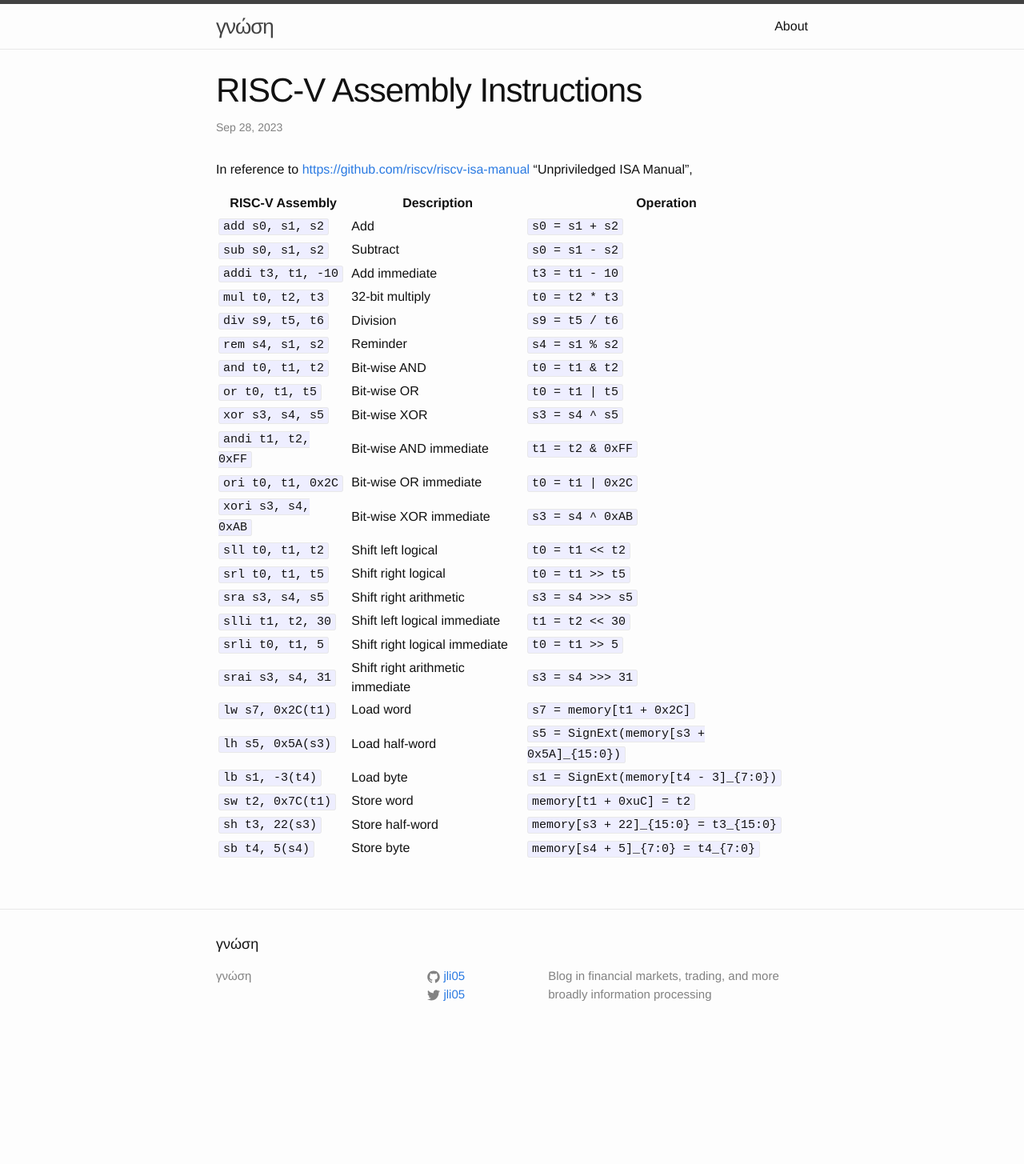
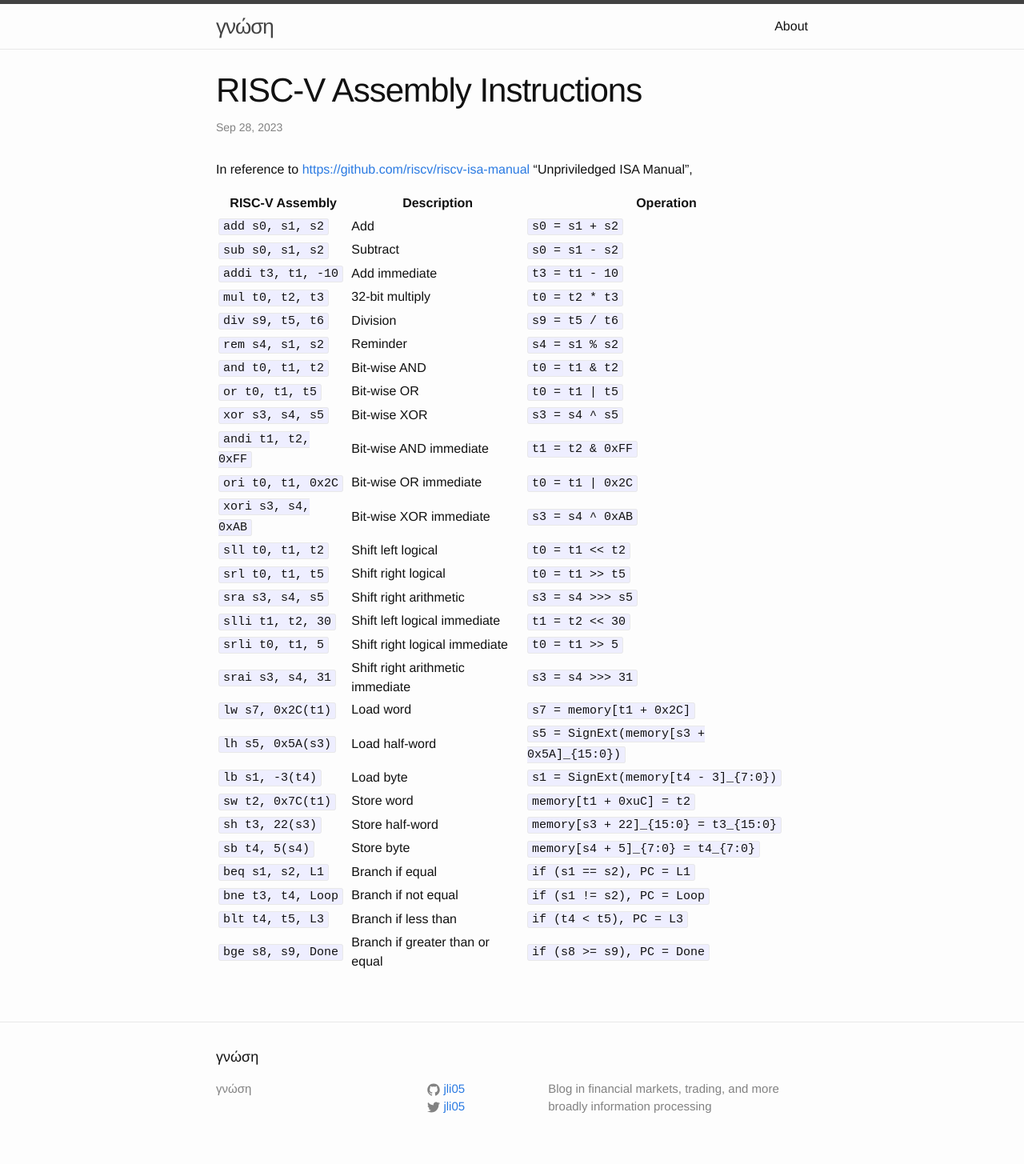
Before and after one commit to jli05/jli05.github.io, a Jekyll site: the page built from _posts/2023-09-28-RISC-V-Assembly-Instructions.md, in a window 1280 px wide. Shown: the whole page at 80% size. Built offline with Jekyll 4.4.1, drawn with Linux system fonts in a browser that asks for light colours; before the commit the page ends 1314 px from its top, so only the background shows below that.

Commit message:
add branch instructions

```diff
--- a/_posts/2023-09-28-RISC-V-Assembly-Instructions.md
+++ b/_posts/2023-09-28-RISC-V-Assembly-Instructions.md
@@ -31,3 +31,7 @@ In reference to [https://github.com/riscv/riscv-isa-manual](https://github.com/r
 | `sw t2, 0x7C(t1)`     | Store word           | `memory[t1 + 0xuC] = t2` |
 | `sh t3, 22(s3)`       | Store half-word      | `memory[s3 + 22]_{15:0} = t3_{15:0}` |
 | `sb t4, 5(s4)`        | Store byte           | `memory[s4 + 5]_{7:0} = t4_{7:0}` |
+| `beq s1, s2, L1`      | Branch if equal      | `if (s1 == s2), PC = L1` |
+| `bne t3, t4, Loop`    | Branch if not equal  | `if (s1 != s2), PC = Loop` |
+| `blt t4, t5, L3`      | Branch if less than  | `if (t4 < t5), PC = L3` |
+| `bge s8, s9, Done`    | Branch if greater than or equal | `if (s8 >= s9), PC = Done` |
```
